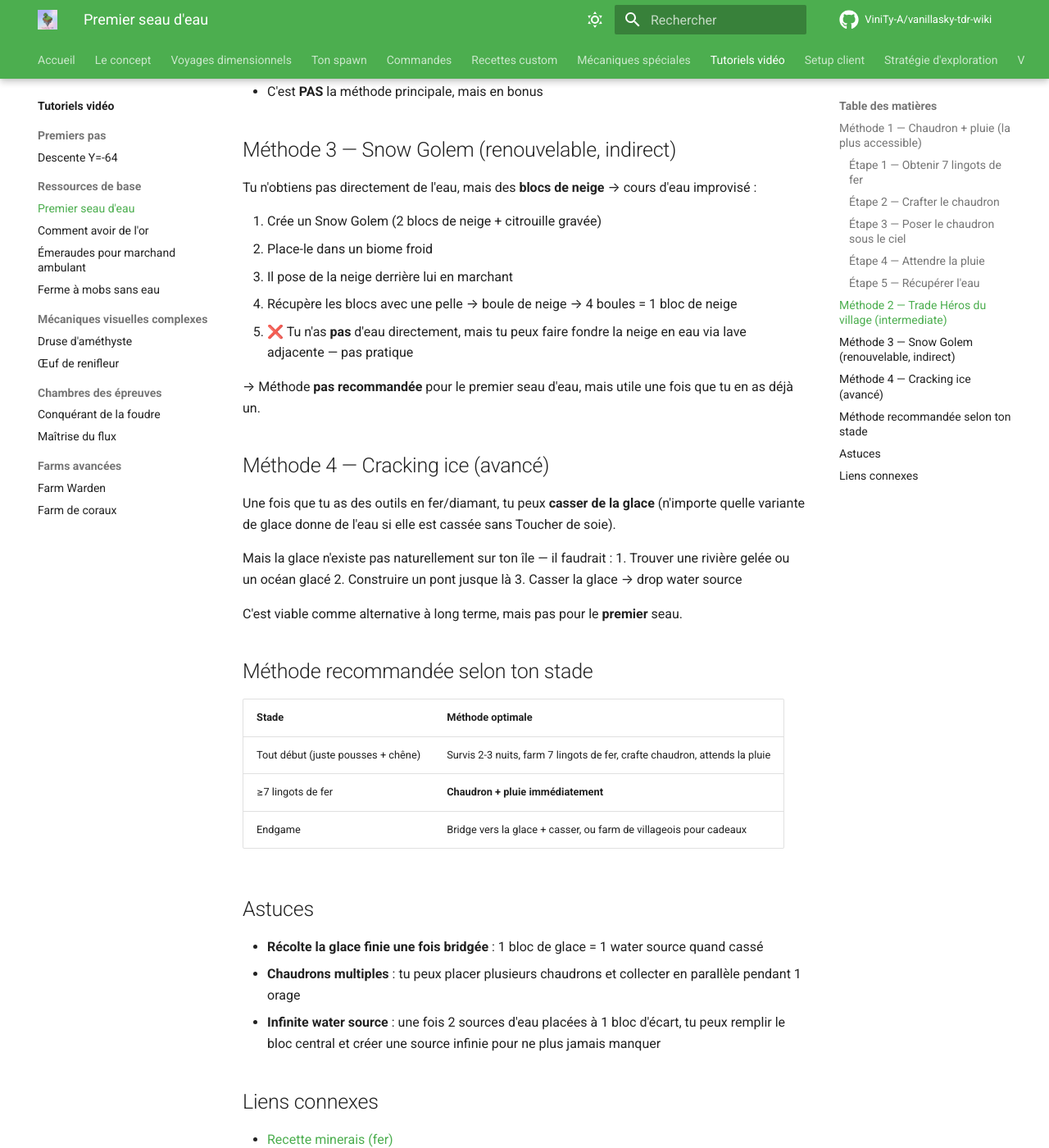
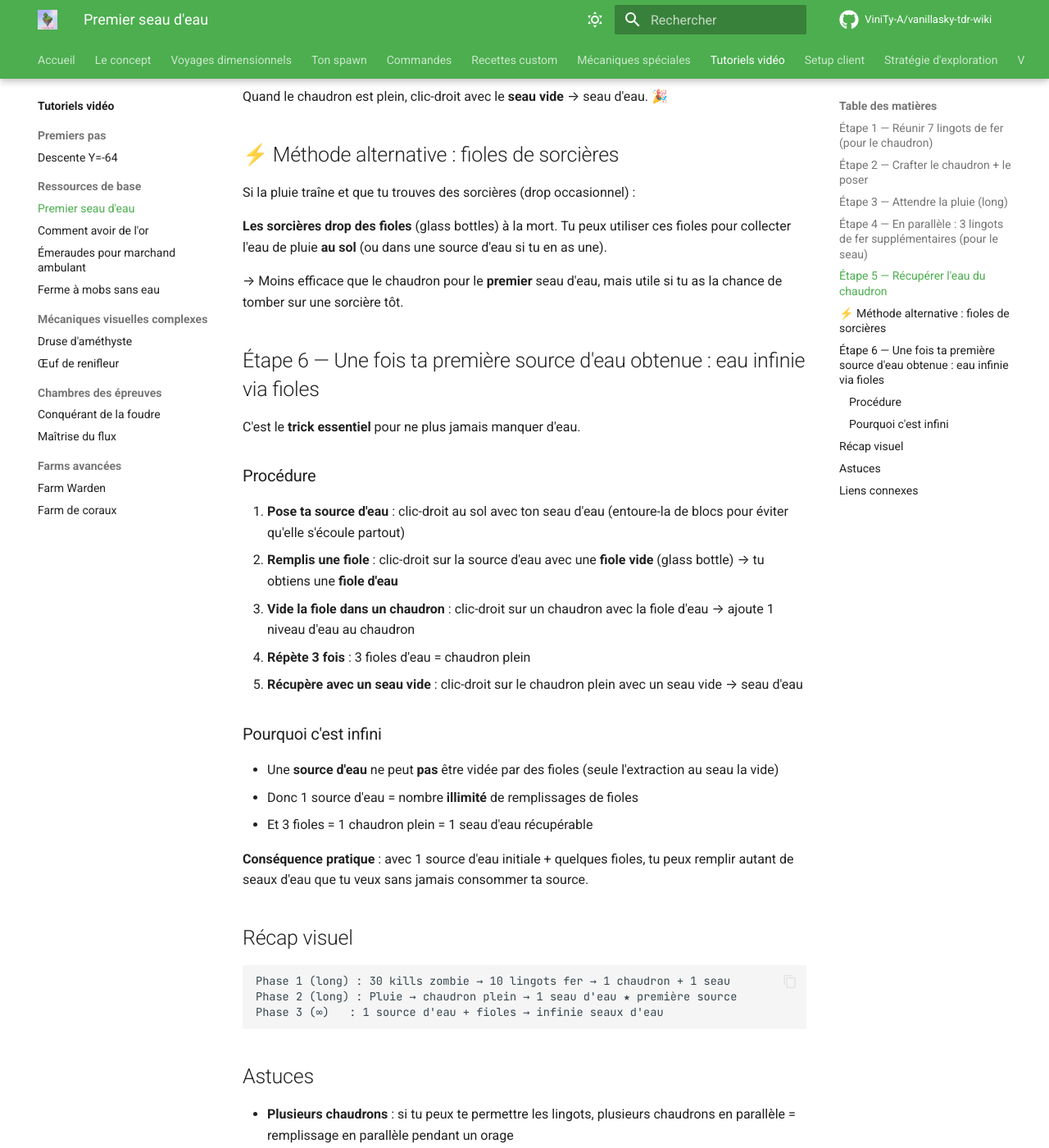
Before and after one commit to ViniTy-A/vanillasky-tdr-wiki, an MkDocs documentation site: the page built from docs/tutoriels/premier-seau-eau.md, in a window 1280 px wide and 1400 px high, scrolled down 1674 px. Shown: the whole window at 82% size. Built offline with MkDocs 1.6.1 and Material for MkDocs 9.7.7, drawn with Linux system fonts in a browser that asks for light colours; comment, search, counter and statistics services are not loaded; some of the changed text lies outside the part shown.

Commit message:
fix: réécriture complète premier-seau-eau (vraie procédure TdR)

````diff
--- a/docs/tutoriels/premier-seau-eau.md
+++ b/docs/tutoriels/premier-seau-eau.md
@@ -1,116 +1,107 @@
 # Tuto — Obtenir un premier seau d'eau
 
-Tu es sur une île qui flotte dans le vide. Pas de lac, pas de rivière, pas d'océan accessible. Comment remplir ton seau ?
+Sur ton île, pas de lac, pas de rivière, pas d'océan. Voici la **vraie** procédure pour avoir ton premier seau d'eau sur TdR.
 
 !!! info "Vidéo à venir"
-    Enregistrement vidéo à venir.
+    Tuto vidéo en cours.
 
 <!--
 <iframe width="100%" height="500"
   src="https://www.youtube.com/embed/VIDEO_ID"
   title="Premier seau d'eau — Vanilla Sky TdR" frameborder="0"
   allow="accelerometer; autoplay; clipboard-write; encrypted-media; gyroscope; picture-in-picture; web-share"
-  allowfullscreen>
-</iframe>
+  allowfullscreen></iframe>
 -->
 
-## Méthode 1 — Chaudron + pluie (la plus accessible)
+## Étape 1 — Réunir 7 lingots de fer (pour le chaudron)
 
-C'est la **méthode standard** sur tous les skyblock.
+!!! warning "Pas de recette custom au début"
+    La recette custom de minerai de fer en croix demande **4 lingots de fer** pour produire 1 minerai. Donc impossible à utiliser comme **première source** de fer. C'est un piège logique — ne perds pas de temps là-dessus avant d'avoir déjà du stock.
 
-### Étape 1 — Obtenir 7 lingots de fer
+**La seule source de fer en early game** : tuer des **zombies** par **player kill** (drop rate ~3.5% par kill — très bas).
 
-Le minerai de fer vient de la recette custom en croix (voir [Recette minerais](../recettes/minerais.md)) :
+→ Construis une **zone de spawn nocturne** (sombre, light 0) près de ton île pour attirer les zombies, puis tue-les un par un à la main.
 
-- 4 lingots de fer + 1 pierre → 1 minerai de fer
-- Mais... il faut déjà 4 lingots de fer pour faire 1 minerai. Donc **où viennent les premiers lingots ?**
+Compte environ **30 kills** pour obtenir 7 lingots de fer.
 
-**Sources de fer initiale** :
-- **Iron golem farm via villageois** : pas accessible au début
-- **Goules / Husks** : drop rare de lingot de fer
-- **Drop noyés** : 11% chance par kill
-- **Trade marchand ambulant** : pas direct
-- **Récompense succès** : certains succès TdR récompensent du fer
+## Étape 2 — Crafter le chaudron + le poser
 
-**Méthode pratique pour les 7 premiers lingots de fer** :
-1. Construis un **spawn pad de zombies/squelettes** (zone sombre, light 0)
-2. Tue les zombies, certains drop des lingots de fer (3.5% chance vanilla)
-3. Compte ~30 kills pour 7 lingots de fer
-
-### Étape 2 — Crafter le chaudron
-
+Recette :
 ```
 F . F
 F . F
 F F F
 ```
-
 *F = lingot de fer · 7 lingots au total*
 
-### Étape 3 — Poser le chaudron sous le ciel
+Pose le chaudron **dans une zone exposée au ciel** (pas sous un toit, pas dans une cave). Sans accès direct au ciel, la pluie ne le remplit pas.
 
-Place le chaudron **dans une zone exposée au ciel** (pas sous un toit, pas dans une cave).
+## Étape 3 — Attendre la pluie (long)
 
-### Étape 4 — Attendre la pluie
+À chaque tick de pluie, le chaudron se remplit légèrement. Compte plusieurs **dizaines de minutes** de pluie effective pour avoir un chaudron plein (3 niveaux d'eau).
 
-À chaque tick de pluie, le chaudron se remplit légèrement. Il faut environ **20-30 minutes de pluie** pour avoir un chaudron plein (3 niveaux d'eau).
+La pluie elle-même est aléatoire en MC (12 000 à 180 000 ticks entre deux orages = 10 min à 2.5h).
 
-**Pluie aléatoire** : vanilla MC déclenche la pluie tous les 12 000 à 180 000 ticks (10 min à 2.5h).
+**→ Patience.** Profite de ce temps pour farmer plus de fer (voir Étape 4).
 
-→ Patience. Active `/island keepalive on` et fais d'autres choses pendant ce temps.
+## Étape 4 — En parallèle : 3 lingots de fer supplémentaires (pour le seau)
 
-### Étape 5 — Récupérer l'eau
+Pendant que le chaudron se remplit, continue de farmer le zombie spawn pour avoir 3 lingots de fer en plus.
 
-Quand le chaudron est plein, clic-droit avec un **seau vide** → seau d'eau.
+Crafte un **seau** :
+```
+F . F
+. F .
+```
+*3 lingots de fer*
 
-Crafte des seaux supplémentaires (3 lingots de fer chacun) pour stocker.
+## Étape 5 — Récupérer l'eau du chaudron
 
-## Méthode 2 — Trade Héros du village (intermediate)
+Quand le chaudron est plein, clic-droit avec le **seau vide** → seau d'eau. 🎉
 
-Si tu as déjà des villageois (cure zombie villager — voir [tuto émeraudes](emeraudes-marchand.md)) et que tu gagnes un raid :
+## ⚡ Méthode alternative : fioles de sorcières
 
-- Effet **Héros du village** activé → certains villageois te lancent des **cadeaux**
-- Le pool de cadeaux inclut (selon profession) des seaux d'eau pour certaines
-- C'est **PAS** la méthode principale, mais en bonus
+Si la pluie traîne et que tu trouves des sorcières (drop occasionnel) :
 
-## Méthode 3 — Snow Golem (renouvelable, indirect)
+**Les sorcières drop des fioles** (glass bottles) à la mort. Tu peux utiliser ces fioles pour collecter l'eau de pluie **au sol** (ou dans une source d'eau si tu en as une).
 
-Tu n'obtiens pas directement de l'eau, mais des **blocs de neige** → cours d'eau improvisé :
+→ Moins efficace que le chaudron pour le **premier** seau d'eau, mais utile si tu as la chance de tomber sur une sorcière tôt.
 
-1. Crée un Snow Golem (2 blocs de neige + citrouille gravée)
-2. Place-le dans un biome froid
-3. Il pose de la neige derrière lui en marchant
-4. Récupère les blocs avec une pelle → boule de neige → 4 boules = 1 bloc de neige
-5. ❌ Tu n'as **pas** d'eau directement, mais tu peux faire fondre la neige en eau via lave adjacente — pas pratique
+## Étape 6 — Une fois ta première source d'eau obtenue : eau infinie via fioles
 
-→ Méthode **pas recommandée** pour le premier seau d'eau, mais utile une fois que tu en as déjà un.
+C'est le **trick essentiel** pour ne plus jamais manquer d'eau.
 
-## Méthode 4 — Cracking ice (avancé)
+### Procédure
 
-Une fois que tu as des outils en fer/diamant, tu peux **casser de la glace** (n'importe quelle variante de glace donne de l'eau si elle est cassée sans Toucher de soie).
+1. **Pose ta source d'eau** : clic-droit au sol avec ton seau d'eau (entoure-la de blocs pour éviter qu'elle s'écoule partout)
+2. **Remplis une fiole** : clic-droit sur la source d'eau avec une **fiole vide** (glass bottle) → tu obtiens une **fiole d'eau**
+3. **Vide la fiole dans un chaudron** : clic-droit sur un chaudron avec la fiole d'eau → ajoute 1 niveau d'eau au chaudron
+4. **Répète 3 fois** : 3 fioles d'eau = chaudron plein
+5. **Récupère avec un seau vide** : clic-droit sur le chaudron plein avec un seau vide → seau d'eau
 
-Mais la glace n'existe pas naturellement sur ton île — il faudrait :
-1. Trouver une rivière gelée ou un océan glacé
-2. Construire un pont jusque là
-3. Casser la glace → drop water source
+### Pourquoi c'est infini
 
-C'est viable comme alternative à long terme, mais pas pour le **premier** seau.
+- Une **source d'eau** ne peut **pas** être vidée par des fioles (seule l'extraction au seau la vide)
+- Donc 1 source d'eau = nombre **illimité** de remplissages de fioles
+- Et 3 fioles = 1 chaudron plein = 1 seau d'eau récupérable
 
-## Méthode recommandée selon ton stade
+**Conséquence pratique** : avec 1 source d'eau initiale + quelques fioles, tu peux remplir autant de seaux d'eau que tu veux sans jamais consommer ta source.
 
-| Stade | Méthode optimale |
-|---|---|
-| Tout début (juste pousses + chêne) | Survis 2-3 nuits, farm 7 lingots de fer, crafte chaudron, attends la pluie |
-| ≥7 lingots de fer | **Chaudron + pluie immédiatement** |
-| Endgame | Bridge vers la glace + casser, ou farm de villageois pour cadeaux |
+## Récap visuel
+
+```
+Phase 1 (long) : 30 kills zombie → 10 lingots fer → 1 chaudron + 1 seau
+Phase 2 (long) : Pluie → chaudron plein → 1 seau d'eau ★ première source
+Phase 3 (∞)   : 1 source d'eau + fioles → infinie seaux d'eau
+```
 
 ## Astuces
 
-- **Récolte la glace finie une fois bridgée** : 1 bloc de glace = 1 water source quand cassé
-- **Chaudrons multiples** : tu peux placer plusieurs chaudrons et collecter en parallèle pendant 1 orage
-- **Infinite water source** : une fois 2 sources d'eau placées à 1 bloc d'écart, tu peux remplir le bloc central et créer une source infinie pour ne plus jamais manquer
+- **Plusieurs chaudrons** : si tu peux te permettre les lingots, plusieurs chaudrons en parallèle = remplissage en parallèle pendant un orage
+- **Stockage de fioles** : crafte plusieurs fioles dès que tu as un peu de sable (verre) pour avoir un buffer
+- **Source infinie classique** : une fois 2 sources d'eau placées à 1 bloc d'écart, le bloc central devient une nouvelle source = source infinie de l'autre côté
 
 ## Liens connexes
 
-- [Recette minerais (fer)](../recettes/minerais.md)
-- [Mécanique : Seau de lave via Héros du village](../mecaniques/mobs.md#seau-de-lave-via-heros-du-village)
+- [Mécanique : Recettes minerais](../recettes/minerais.md) — utile **après** avoir du fer en stock
+- [Mécanique : Seau de lave via Héros du village](../mecaniques/mobs.md#seau-de-lave-via-heros-du-village) — pas pour l'eau, mais procédure similaire pour la lave
````
